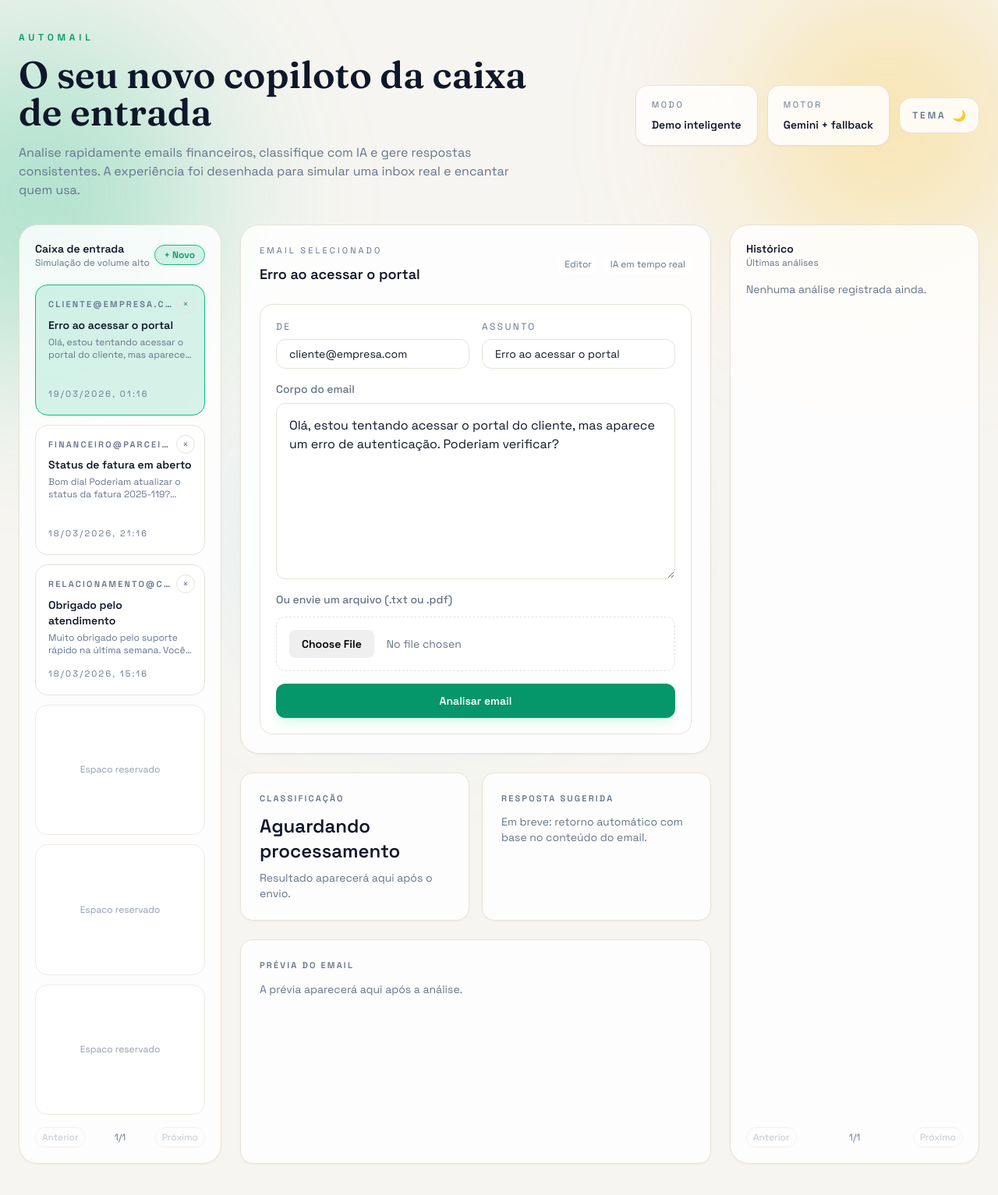
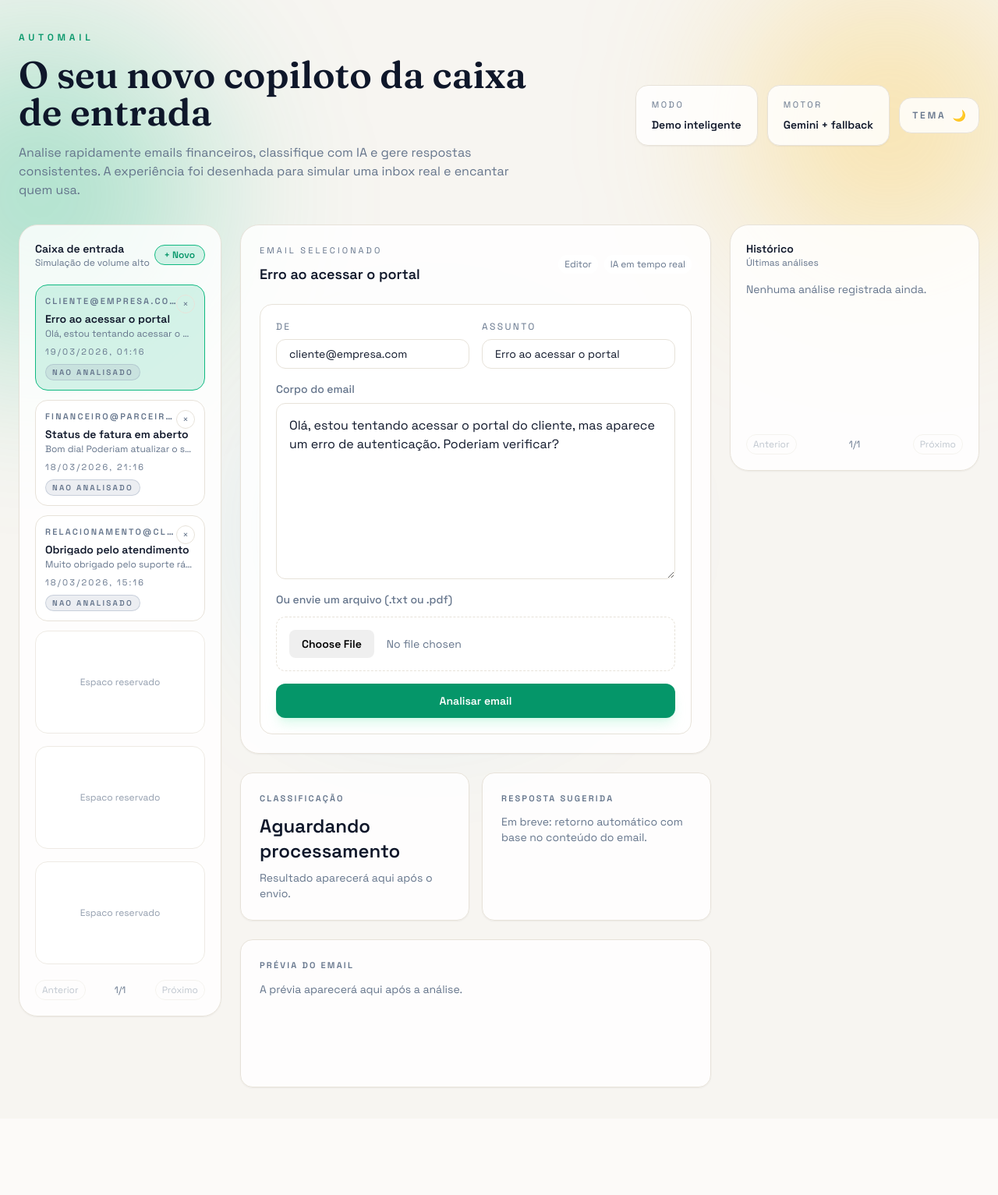
Before and after one commit to ellenmelo19/AutoMail, a FastAPI app: page / in a window 1280 px wide. Shown: the whole page at 78% size. After the commit the page ends 1396 px from the top, so only its background shows below. Run offline with FastAPI, Linux system fonts and the light colour scheme; some libraries are stand-ins or nearby versions.

Commit message:
tweak: increase inbox/history card height

```diff
--- a/app/static/app.js
+++ b/app/static/app.js
@@ -257,12 +257,12 @@ const renderInbox = () => {
     pageItems.forEach((email) => {
       const safeFrom = escapeHtml(email.from || "");
       const safeSubject = escapeHtml(email.subject || "Sem assunto");
-      const safeBody = escapeHtml(email.body || "");
+      const safeBody = escapeHtml(email.body || "Sem mensagem");
       const createdAt = email.createdAt ? formatDateTime(new Date(email.createdAt)) : "";
 
       const card = document.createElement("div");
       card.className =
-        "relative flex h-full w-full cursor-pointer flex-col overflow-hidden rounded-2xl border border-app bg-surface p-4 text-left transition hover:border-accent hover:bg-accent-soft";
+        "relative flex h-[136px] w-full cursor-pointer flex-col overflow-hidden rounded-2xl border border-app bg-surface p-3 text-left transition hover:border-accent hover:bg-accent-soft";
       card.setAttribute("role", "button");
       card.tabIndex = 0;
 
@@ -274,15 +274,15 @@ const renderInbox = () => {
         ? `<span class="inline-flex items-center rounded-full border px-2 py-0.5 text-[10px] font-semibold whitespace-nowrap ${
             classificationStyles[email.classification] || "bg-surface-strong text-muted border-app"
           }">${email.classification}</span>`
-        : `<span class="inline-flex items-center rounded-full border px-2 py-0.5 text-[10px] font-semibold opacity-0">Sem</span>`;
+        : `<span class="inline-flex items-center rounded-full border px-2 py-0.5 text-[10px] font-semibold whitespace-nowrap badge-pending">Nao analisado</span>`;
 
       card.innerHTML = `
       <div class="flex items-start justify-between gap-2 pr-6">
         <p class="text-[11px] font-semibold uppercase tracking-[0.2em] text-muted truncate">${safeFrom}</p>
       </div>
-      <p class="mt-2 text-sm font-semibold clamp-2 break-words">${safeSubject}</p>
-      <p class="mt-1 text-xs text-muted clamp-2 break-words">${safeBody}</p>
-      <div class="mt-auto flex flex-wrap items-center justify-between gap-2 pt-3 text-[11px] uppercase tracking-[0.2em] text-muted">
+      <p class="mt-1 min-w-0 text-sm font-semibold truncate">${safeSubject}</p>
+      <p class="mt-1 min-w-0 text-xs text-muted truncate">${safeBody}</p>
+      <div class="mt-auto flex flex-wrap items-center justify-between gap-2 pt-2 text-[11px] uppercase tracking-[0.2em] text-muted">
         <span>${createdAt}</span>
         ${badge}
       </div>
@@ -319,7 +319,7 @@ const renderInbox = () => {
     for (let i = 0; i < placeholders; i += 1) {
       const empty = document.createElement("div");
       empty.className =
-        "flex h-full flex-col items-center justify-center rounded-2xl border border-app bg-surface-strong p-4 text-center text-xs text-muted opacity-70";
+        "flex h-[132px] flex-col items-center justify-center rounded-2xl border border-app bg-surface-strong p-3 text-center text-xs text-muted opacity-70";
       empty.textContent = "Espaco reservado";
       inboxList.appendChild(empty);
     }
@@ -353,28 +353,28 @@ const renderHistory = () => {
       const safeSubject = escapeHtml(item.subject || "Sem assunto");
       const wrapper = document.createElement("div");
       wrapper.className =
-        "flex h-full flex-col overflow-hidden rounded-2xl border border-app bg-surface-strong p-4";
+        "flex h-[132px] flex-col overflow-hidden rounded-2xl border border-app bg-surface-strong p-3";
 
       const badgeClass =
         classificationStyles[item.classification] || "bg-surface-strong text-muted border-app";
 
       wrapper.innerHTML = `
         <div class="flex flex-wrap items-center justify-between gap-3">
-          <div>
-            <p class="text-xs uppercase tracking-[0.2em] text-muted">${item.time}</p>
-            <p class="mt-1 text-sm font-semibold clamp-2 break-words">${safeSubject}</p>
-            <p class="mt-1 text-xs text-muted">Motor: ${item.engine}</p>
+          <div class="min-w-0">
+            <p class="text-[11px] uppercase tracking-[0.2em] text-muted">${item.time}</p>
+            <p class="mt-1 min-w-0 text-sm font-semibold truncate">${safeSubject}</p>
+            <p class="mt-1 min-w-0 text-xs text-muted truncate">Motor: ${item.engine}</p>
           </div>
           <button
             type="button"
-            class="history-toggle inline-flex items-center rounded-full border px-3 py-1 text-xs font-semibold whitespace-nowrap ${badgeClass}"
+            class="history-toggle inline-flex items-center rounded-full border px-3 py-1 text-[11px] font-semibold whitespace-nowrap ${badgeClass}"
             data-id="${item.id}"
             data-next="${item.classification === "Produtivo" ? "Improdutivo" : "Produtivo"}"
           >
             ${item.classification}
           </button>
         </div>
-        <p class="mt-auto pt-3 text-xs text-muted">Clique na tag para alternar.</p>
+
       `;
 
       historyList.appendChild(wrapper);
@@ -384,7 +384,7 @@ const renderHistory = () => {
     for (let i = 0; i < placeholders; i += 1) {
       const empty = document.createElement("div");
       empty.className =
-        "flex h-full flex-col items-center justify-center rounded-2xl border border-app bg-surface-strong p-4 text-center text-xs text-muted opacity-70";
+        "flex h-[132px] flex-col items-center justify-center rounded-2xl border border-app bg-surface-strong p-3 text-center text-xs text-muted opacity-70";
       empty.textContent = "Sem historico";
       historyList.appendChild(empty);
     }
--- a/app/templates/index.html
+++ b/app/templates/index.html
@@ -140,6 +140,12 @@
         border-color: rgba(251, 191, 36, 0.45);
       }
 
+      .badge-pending {
+        background: rgba(148, 163, 184, 0.18);
+        color: var(--muted);
+        border-color: rgba(148, 163, 184, 0.4);
+      }
+
       [data-theme="dark"] .badge-improductive {
         color: #fcd34d;
       }
@@ -177,6 +183,13 @@
       .clamp-2 {
         display: -webkit-box;
         -webkit-line-clamp: 2;
+        -webkit-box-orient: vertical;
+        overflow: hidden;
+      }
+
+      .clamp-1 {
+        display: -webkit-box;
+        -webkit-line-clamp: 1;
         -webkit-box-orient: vertical;
         overflow: hidden;
       }
@@ -226,8 +239,8 @@
         </div>
       </header>
 
-      <section class="grid items-stretch gap-6 xl:grid-cols-[260px_minmax(0,1fr)_320px] 2xl:grid-cols-[300px_minmax(0,1fr)_360px]">
-        <aside class="flex h-full flex-col rounded-3xl border border-app bg-surface p-5 shadow-sm">
+      <section class="grid items-start gap-6 xl:grid-cols-[260px_minmax(0,1fr)_320px] 2xl:grid-cols-[300px_minmax(0,1fr)_360px]">
+        <aside class="flex flex-col rounded-3xl border border-app bg-surface p-5 shadow-sm">
           <div class="flex items-center justify-between">
             <div>
               <p class="text-sm font-semibold">Caixa de entrada</p>
@@ -241,7 +254,7 @@
               + Novo
             </button>
           </div>
-          <div id="inbox-list" class="mt-5 flex-1 grid min-h-0 grid-rows-6 gap-3 overflow-hidden"></div>
+          <div id="inbox-list" class="mt-5 flex-1 grid min-h-0 grid-rows-[repeat(6,minmax(0,1fr))] gap-3 overflow-hidden"></div>
           <div class="mt-auto flex items-center justify-between pt-4 text-xs">
             <button
               id="inbox-prev"
@@ -261,7 +274,7 @@
           </div>
         </aside>
 
-        <div class="flex h-full flex-col gap-6">
+        <div class="flex flex-col gap-6">
           <section class="rounded-3xl border border-app bg-surface p-6 shadow-sm">
             <div class="flex flex-wrap items-center justify-between gap-4">
               <div>
@@ -388,12 +401,12 @@
           {% endif %}
         </div>
 
-        <aside class="flex h-full flex-col rounded-3xl border border-app bg-surface p-5 shadow-sm">
+        <aside class="flex flex-col rounded-3xl border border-app bg-surface p-5 shadow-sm">
           <div>
             <p class="text-sm font-semibold">Histórico</p>
             <p class="text-xs text-muted">Últimas análises</p>
           </div>
-          <div id="history-list" class="mt-4 flex-1 grid min-h-0 grid-rows-6 gap-3 overflow-hidden"></div>
+          <div id="history-list" class="mt-4 flex-1 grid min-h-0 grid-rows-[repeat(6,minmax(0,1fr))] gap-3 overflow-hidden"></div>
           <div class="mt-auto flex items-center justify-between pt-4 text-xs">
             <button
               id="history-prev"
```
